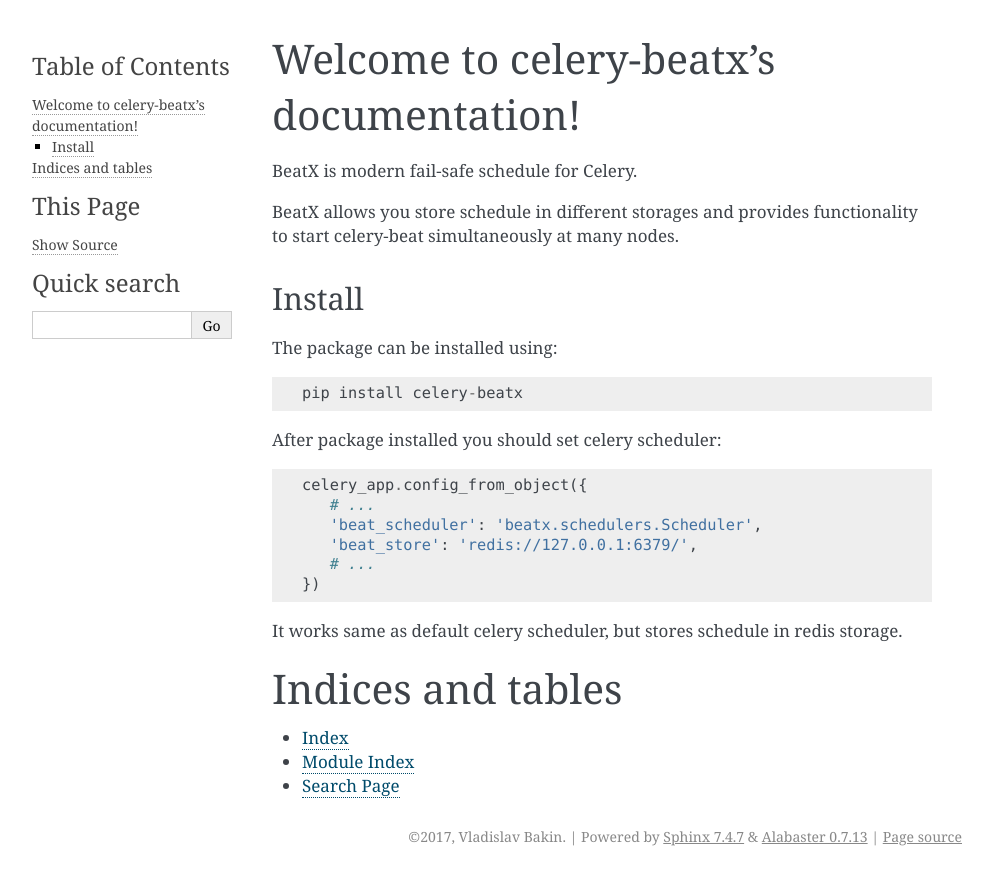
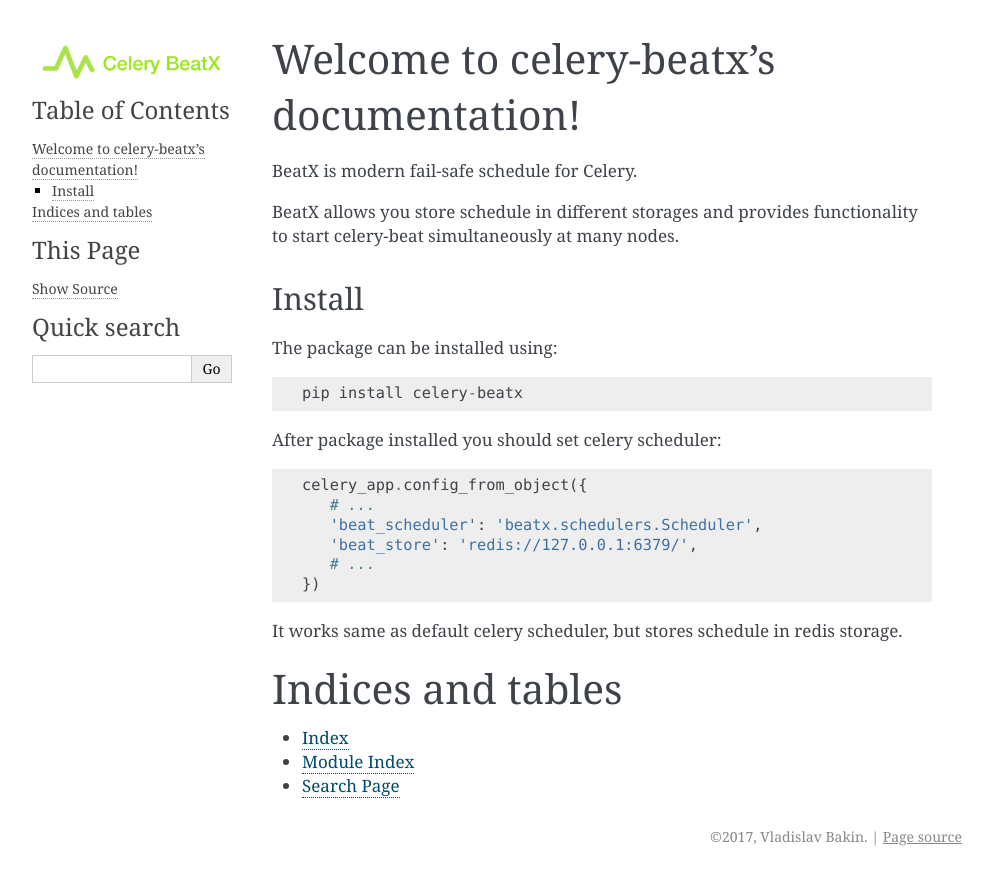
Before and after one commit to mixkorshun/celery-beatx, a Sphinx documentation site: the page built from docs/index.rst, in a window 1280 px wide. Shown: the top 885 px of the page, without its empty margins (148-1141 px from the left). Built offline with Sphinx 7.4.7, drawn with Linux system fonts in a browser that asks for light colours.

Commit message:
add logo to README.rst and docs

```diff
--- a/README.rst
+++ b/README.rst
@@ -1,5 +1,5 @@
-celery-beatx
-============
+.. image:: https://raw.githubusercontent.com/mixkorshun/celery-beatx/master/docs/_static/logo-small.png
+   :alt: Celery BeatX
 
 .. image:: https://travis-ci.org/mixkorshun/celery-beatx.svg?branch=master
    :alt: build status
--- a/docs/conf.py
+++ b/docs/conf.py
@@ -32,7 +32,7 @@
 # extensions coming with Sphinx (named 'sphinx.ext.*') or your custom
 # ones.
 extensions = ['sphinx.ext.autodoc',
-    'sphinx.ext.viewcode']
+              'sphinx.ext.viewcode']
 
 # Add any paths that contain templates here, relative to this directory.
 templates_path = ['_templates']
@@ -78,7 +78,6 @@
 # If true, `todo` and `todoList` produce output, else they produce nothing.
 todo_include_todos = False
 
-
 # -- Options for HTML output ----------------------------------------------
 
 # The theme to use for HTML and HTML Help pages.  See the documentation for
@@ -90,19 +89,25 @@
 # further.  For a list of options available for each theme, see the
 # documentation.
 #
-# html_theme_options = {}
+html_theme_options = {
+    'description': 'Modern fail-safe schedule for Celery.',
+    'github_user': 'mixkorshun',
+    'github_repo': 'celery-beatx',
+    'show_powered_by': False,
+}
 
 # Add any paths that contain custom static files (such as style sheets) here,
 # relative to this directory. They are copied after the builtin static files,
 # so a file named "default.css" will overwrite the builtin "default.css".
 html_static_path = ['_static']
 
+html_logo = '_static/logo-small.png'
+html_favicon = '_static/favicon.png'
 
 # -- Options for HTMLHelp output ------------------------------------------
 
 # Output file base name for HTML help builder.
 htmlhelp_basename = 'celery-beatxdoc'
-
 
 # -- Options for LaTeX output ---------------------------------------------
 
@@ -132,7 +137,6 @@
      'Vladislav Bakin', 'manual'),
 ]
 
-
 # -- Options for manual page output ---------------------------------------
 
 # One entry per manual page. List of tuples
@@ -141,7 +145,6 @@
     (master_doc, 'celery-beatx', 'celery-beatx Documentation',
      [author], 1)
 ]
-
 
 # -- Options for Texinfo output -------------------------------------------
 
```
Also changed, not shown: docs/_static/favicon.png (added), docs/_static/logo-small.png (added).
